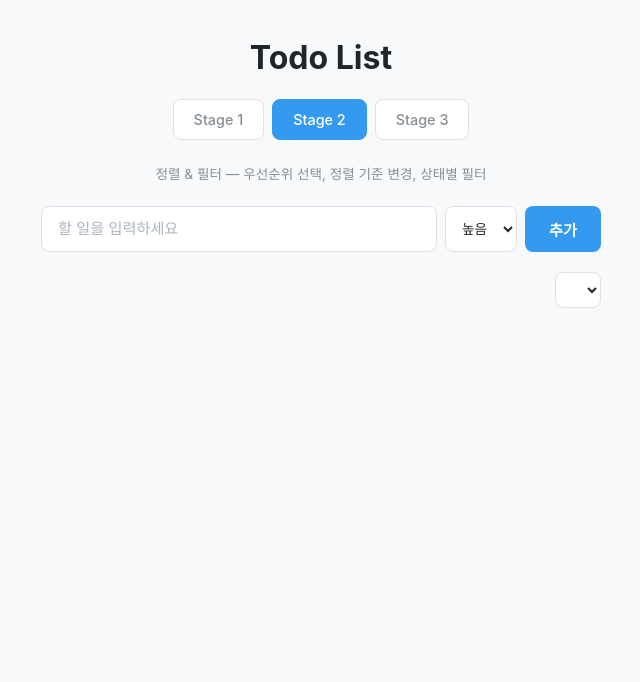
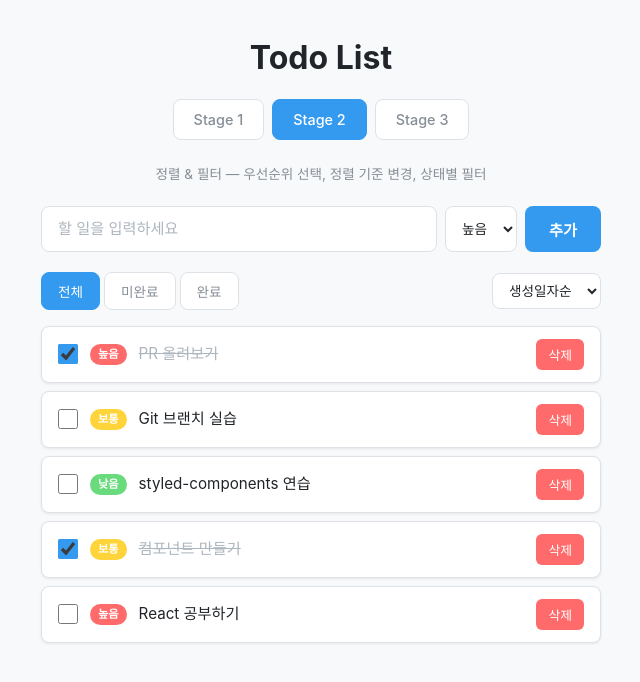
Before and after one commit to givvemee/todo.template, a React (Vite) app: page /stage2 in a window 1280 px wide. Shown: the top 682 px of the page, without its empty margins (319-959 px from the left). Built offline with nearby package versions, Linux system fonts and the light colour scheme.

Commit message:
feat: stage2 기능구현

```diff
--- a/src/stages/stage2/Stage2.jsx
+++ b/src/stages/stage2/Stage2.jsx
@@ -1,33 +1,93 @@
-import styled from 'styled-components';
-import TodoForm from './components/TodoForm';
-import TodoList from './components/TodoList';
-import SortDropdown from './components/SortDropdown';
-import FilterBar from './components/FilterBar';
+import styled from "styled-components";
+import TodoForm from "./components/TodoForm";
+import TodoList from "./components/TodoList";
+import SortDropdown from "./components/SortDropdown";
+import FilterBar from "./components/FilterBar";
 
 // TODO: todo.json 데이터를 import 하세요
+import todoData from "../../data/todo.json";
 // TODO: useState, useMemo를 import 하세요
+import { useState, useMemo } from "react";
 
 // HINT: 우선순위 정렬을 위한 순서 매핑이 필요합니다
 // 예) { high: 0, medium: 1, low: 2 }
+const PRIORITY_MAPPING = { high: 0, medium: 1, low: 2 };
 
 export default function Stage2() {
   // TODO: todos 상태를 선언하세요
+  const [todos, setTodos] = useState(todoData);
   // TODO: 정렬 기준(sortBy) 상태를 선언하세요 (기본값: 'createdAt')
+  const [sortBy, setSortBy] = useState("createdAt");
   // TODO: 필터(filter) 상태를 선언하세요 (기본값: 'all')
-
+  const [statusFilter, setStatusFilter] = useState("all");
   // TODO: 할 일 추가 함수를 만드세요 (Stage 1과 유사하지만 priority 파라미터 추가)
-
+  const handleCreate = (title, priority) => {
+    const newTodo = {
+      id: new Date().getTime(),
+      title,
+      completed: false,
+      priority,
+      createdAt: new Date().toISOString(),
+    };
+    setTodos([...todos, newTodo]);
+  };
   // TODO: 할 일 완료/미완료 토글 함수를 만드세요
-
+  const handleToggle = (id) => {
+    setTodos(
+      todos.map((todo) =>
+        todo.id === id ? { ...todo, completed: !todo.completed } : todo,
+      ),
+    );
+  };
   // TODO: 할 일 삭제 함수를 만드세요
+  const handleDelete = (id) => {
+    setTodos(todos.filter((todo) => todo.id !== id));
+  };
 
   // TODO: 할 일 이름 변경 함수를 만드세요
-
+  const handleChange = (id, newTitle) => {
+    setTodos(
+      todos.map((todo) =>
+        todo.id === id ? { ...todo, title: newTitle } : todo,
+      ),
+    );
+  };
   // TODO: 필터링 + 정렬된 목록을 계산하세요
   // HINT: useMemo를 활용하면 성능 최적화에 도움이 됩니다
   // HINT: 필터 → 'all'이면 전체, 'active'이면 미완료, 'completed'이면 완료
   // HINT: 정렬 → 'createdAt'이면 날짜순, 'priority'이면 우선순위순, 'title'이면 가나다순
   // HINT: 한글 정렬에는 localeCompare를 활용하세요
+  const filteredTodos = useMemo(() => {
+    if (statusFilter === "active") {
+      return todos.filter((todo) => !todo.completed);
+    }
+    if (statusFilter === "completed") {
+      return todos.filter((todo) => todo.completed);
+    }
+    return todos;
+  }, [todos, statusFilter]);
+
+  const sortedTodos = useMemo(() => {
+    const filteredResult = [...filteredTodos];
+
+    if (sortBy === "createdAt") {
+      return filteredResult.sort(
+        (a, b) => new Date(b.createdAt) - new Date(a.createdAt),
+      );
+    }
+    if (sortBy === "priority") {
+      return filteredResult.sort(
+        (a, b) => PRIORITY_MAPPING[a.priority] - PRIORITY_MAPPING[b.priority],
+      );
+    }
+    if (sortBy === "title") {
+      return filteredResult.sort((a, b) =>
+        a.title.localeCompare(b.title, "ko"),
+      );
+    }
+
+    return filteredResult;
+  }, [filteredTodos, sortBy]);
 
   return (
     <Container>
@@ -35,14 +95,19 @@ export default function Stage2() {
         정렬 & 필터 — 우선순위 선택, 정렬 기준 변경, 상태별 필터
       </Description>
       {/* TODO: TodoForm에 onAdd를 전달하세요 */}
-      <TodoForm />
+      <TodoForm onAdd={handleCreate} />
       <Toolbar>
         {/* TODO: FilterBar와 SortDropdown에 필요한 props를 전달하세요 */}
-        <FilterBar />
-        <SortDropdown />
+        <FilterBar filter={statusFilter} onFilterChange={setStatusFilter} />
+        <SortDropdown sortBy={sortBy} onSortChange={setSortBy} />
       </Toolbar>
       {/* TODO: TodoList에 필터링+정렬된 목록과 핸들러들을 전달하세요 */}
-      <TodoList />
+      <TodoList
+        todos={sortedTodos}
+        onToggle={handleToggle}
+        onDelete={handleDelete}
+        onChange={handleChange}
+      />
     </Container>
   );
 }
--- a/src/stages/stage2/components/FilterBar.jsx
+++ b/src/stages/stage2/components/FilterBar.jsx
@@ -1,7 +1,12 @@
-import styled from 'styled-components';
+import styled from "styled-components";
 
 // HINT: 필터 옵션 배열을 만들어 활용하면 편리합니다
 // 예) [{ value: 'all', label: '전체' }, ...]
+const filterOptions = [
+  { value: "all", label: "전체" },
+  { value: "active", label: "미완료" },
+  { value: "completed", label: "완료" },
+];
 
 export default function FilterBar({ filter, onFilterChange }) {
   // TODO: 필터 옵션들을 버튼으로 렌더링하세요
@@ -11,6 +16,15 @@ export default function FilterBar({ filter, onFilterChange }) {
   return (
     <Container>
       {/* 여기에 필터 버튼들을 렌더링하세요 */}
+      {filterOptions.map((option) => (
+        <FilterButton
+          key={option.value}
+          $active={filter === option.value}
+          onClick={() => onFilterChange(option.value)}
+        >
+          {option.label}
+        </FilterButton>
+      ))}
     </Container>
   );
 }
@@ -29,10 +43,9 @@ const FilterButton = styled.button`
   background: ${({ $active, theme }) =>
     $active ? theme.accent.primary : theme.bg.secondary};
   color: ${({ $active, theme }) =>
-    $active ? '#ffffff' : theme.text.secondary};
+    $active ? "#ffffff" : theme.text.secondary};
   border: 1px solid
-    ${({ $active, theme }) =>
-      $active ? theme.accent.primary : theme.border};
+    ${({ $active, theme }) => ($active ? theme.accent.primary : theme.border)};
   transition: all ${({ theme }) => theme.transition};
 
   &:hover {
--- a/src/stages/stage2/components/SortDropdown.jsx
+++ b/src/stages/stage2/components/SortDropdown.jsx
@@ -1,15 +1,25 @@
-import styled from 'styled-components';
+import styled from "styled-components";
 
 // HINT: 정렬 옵션 배열을 만들어 활용하면 편리합니다
 // 예) [{ value: 'createdAt', label: '생성일자순' }, ...]
+const sortOptions = [
+  { value: "createdAt", label: "생성일자순" },
+  { value: "priority", label: "우선순위순" },
+  { value: "title", label: "가나다순" },
+];
 
 export default function SortDropdown({ sortBy, onSortChange }) {
   // TODO: select 요소의 value와 onChange를 연결하세요
   // TODO: 정렬 옵션들을 option 태그로 렌더링하세요
 
   return (
-    <Select>
+    <Select value={sortBy} onChange={(e) => onSortChange(e.target.value)}>
       {/* 여기에 option 태그들을 렌더링하세요 */}
+      {sortOptions.map((option) => (
+        <option key={option.value} value={option.value}>
+          {option.label}
+        </option>
+      ))}
     </Select>
   );
 }
--- a/src/stages/stage2/components/TodoForm.jsx
+++ b/src/stages/stage2/components/TodoForm.jsx
@@ -1,25 +1,37 @@
-import styled from 'styled-components';
+import styled from "styled-components";
 
 // TODO: useState를 import 하세요
+import { useState } from "react";
 
 export default function TodoForm({ onAdd }) {
   // TODO: 입력값(title)을 관리할 state를 선언하세요
+  const [inputValue, setInputValue] = useState("");
   // TODO: 우선순위(priority)를 관리할 state를 선언하세요 (기본값: 'medium')
-
+  const [priorityValue, setPriorityValue] = useState("medium");
   // TODO: 폼 제출 핸들러를 만드세요
   // HINT: onAdd 호출 시 title과 priority를 함께 전달하세요
   // HINT: 제출 후 입력값과 우선순위를 초기화하세요
+  const handleSubmit = (e) => {
+    e.preventDefault();
+    if (inputValue.trim() === "") return;
+
+    onAdd(inputValue, priorityValue);
+    setInputValue("");
+    setPriorityValue("medium");
+  };
 
   return (
-    <Form>
+    <Form onSubmit={handleSubmit}>
       {/* TODO: onSubmit 이벤트를 연결하세요 */}
       <InputRow>
         <Input
           type="text"
           placeholder="할 일을 입력하세요"
           // TODO: value와 onChange를 연결하세요
+          value={inputValue}
+          onChange={(e) => setInputValue(e.target.value)}
         />
-        <PrioritySelect>
+        <PrioritySelect onChange={(e) => setPriorityValue(e.target.value)}>
           {/* TODO: value와 onChange를 연결하세요 */}
           <option value="high">높음</option>
           <option value="medium">보통</option>
--- a/src/stages/stage2/components/TodoItem.jsx
+++ b/src/stages/stage2/components/TodoItem.jsx
@@ -1,26 +1,68 @@
-import styled from 'styled-components';
+import styled from "styled-components";
 
 // TODO: useState를 import 하세요
+import { useState } from "react";
+
+const PRIORITY_LABEL = {
+  high: "높음",
+  medium: "보통",
+  low: "낮음",
+};
 
 export default function TodoItem({ todo, onToggle, onDelete, onRename }) {
+  const { id, title, completed, priority } = todo;
   // TODO: 수정 모드 상태(isEditing)와 수정 텍스트(editValue) state를 선언하세요
-
+  const [isEditing, setIsEditing] = useState(false);
+  const [editValue, setEditValue] = useState(title);
   // TODO: 더블클릭 시 수정 모드로 전환하는 함수를 만드세요
-
+  const handleDoubleClick = () => {
+    setIsEditing(true);
+  };
   // TODO: 키보드 이벤트 핸들러를 만드세요 (Enter: 확정, Escape: 취소)
-
+  const handleKeyboard = (e) => {
+    if (e.key === "Enter") {
+      onRename(id, editValue);
+      setIsEditing(false);
+    }
+    if (e.key === "Escape") {
+      setEditValue(todo.title);
+      setIsEditing(false);
+    }
+  };
   // TODO: blur 이벤트 핸들러를 만드세요
+  const handleBlur = () => {
+    onRename(id, editValue);
+    setIsEditing(false);
+  };
 
   return (
     <Container>
       {/* TODO: 체크박스를 렌더링하세요 */}
-
+      <Checkbox
+        type="checkbox"
+        onClick={() => onToggle(id)}
+        checked={completed}
+      />
       {/* TODO: 우선순위 배지를 렌더링하세요 */}
       {/* HINT: PriorityBadge 컴포넌트에 $priority prop을 전달하세요 */}
-
+      <PriorityBadge $priority={priority}>
+        {PRIORITY_LABEL[priority]}
+      </PriorityBadge>
       {/* TODO: 수정 모드에 따라 EditInput 또는 Title을 렌더링하세요 */}
-
+      {isEditing ? (
+        <EditInput
+          value={editValue}
+          onChange={(e) => setEditValue(e.target.value)}
+          onKeyDown={handleKeyboard}
+          onBlur={handleBlur}
+        />
+      ) : (
+        <Title onDoubleClick={handleDoubleClick} $completed={completed}>
+          {title}
+        </Title>
+      )}
       {/* TODO: 삭제 버튼을 렌더링하세요 */}
+      <DeleteButton onClick={() => onDelete(id)}>삭제</DeleteButton>
     </Container>
   );
 }
@@ -65,7 +107,7 @@ const Title = styled.span`
   color: ${({ $completed, theme }) =>
     $completed ? theme.text.completed : theme.text.primary};
   text-decoration: ${({ $completed }) =>
-    $completed ? 'line-through' : 'none'};
+    $completed ? "line-through" : "none"};
   cursor: default;
   user-select: none;
 `;
--- a/src/stages/stage2/components/TodoList.jsx
+++ b/src/stages/stage2/components/TodoList.jsx
@@ -1,15 +1,28 @@
-import styled from 'styled-components';
-import TodoItem from './TodoItem';
+import styled from "styled-components";
+import TodoItem from "./TodoItem";
 
 export default function TodoList({ todos, onToggle, onDelete, onRename }) {
   // TODO: todos 배열이 비어있을 때 안내 메시지를 보여주세요
-
+  if (todos.length === 0) {
+    return (
+      <EmptyMessage>
+        할 일이 없습니다. 새로운 할 일을 추가해보세요!
+      </EmptyMessage>
+    );
+  }
   // TODO: todos 배열을 순회하며 TodoItem을 렌더링하세요
   // HINT: 각 TodoItem에 key, todo, 핸들러 props를 전달하세요
-
   return (
     <List>
-      {/* 여기에 TodoItem 목록을 렌더링하세요 */}
+      {todos.map((todo) => (
+        <TodoItem
+          key={todo.id}
+          todo={todo}
+          onToggle={onToggle}
+          onDelete={onDelete}
+          onRename={onRename}
+        />
+      ))}
     </List>
   );
 }
```
